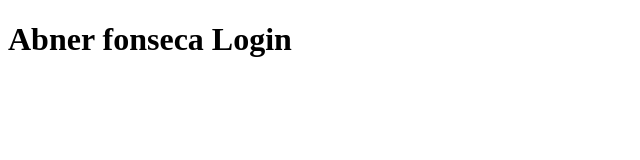
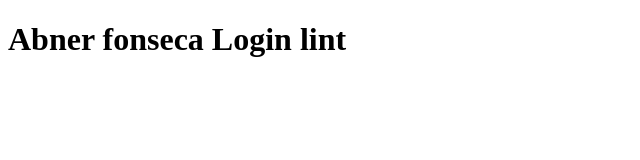
Before and after one commit to afborda/Dragon-ReactJS, a React (Create React App) app: page / in a window 1280 px wide. Shown: the top 160 px of the page, without its empty margins (0-640 px from the left). Built offline with nearby package versions, Linux system fonts and the light colour scheme.

Commit message:
congirando projeto

```diff
--- a/src/components/login/index.tsx
+++ b/src/components/login/index.tsx
@@ -3,7 +3,7 @@ import React from 'react'
 const Login: React.FC = () => {
   return (
     <div>
-      <h1>Abner fonseca Login</h1>
+      <h1>Abner fonseca Login lint</h1>
     </div>
   )
 }
```
